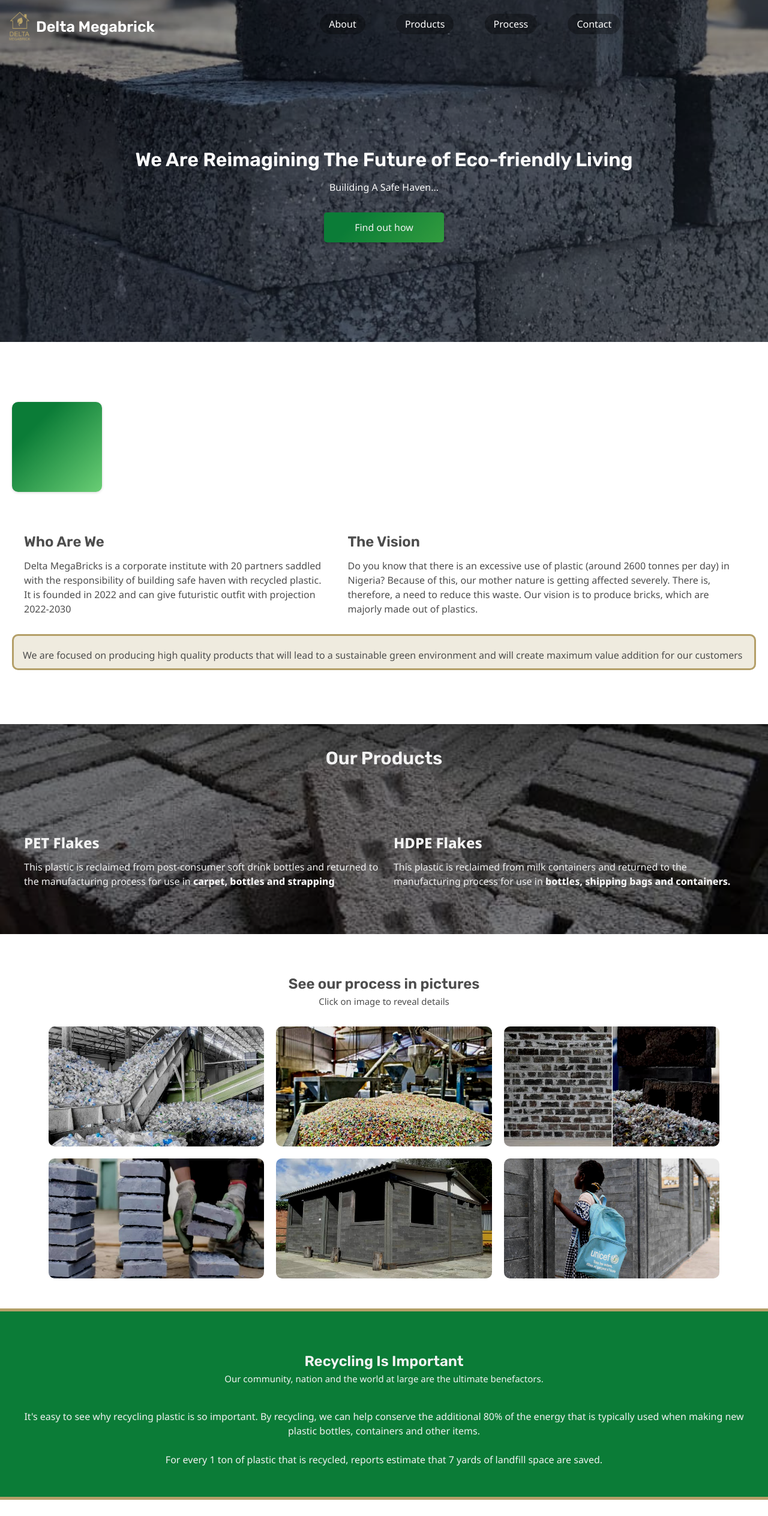
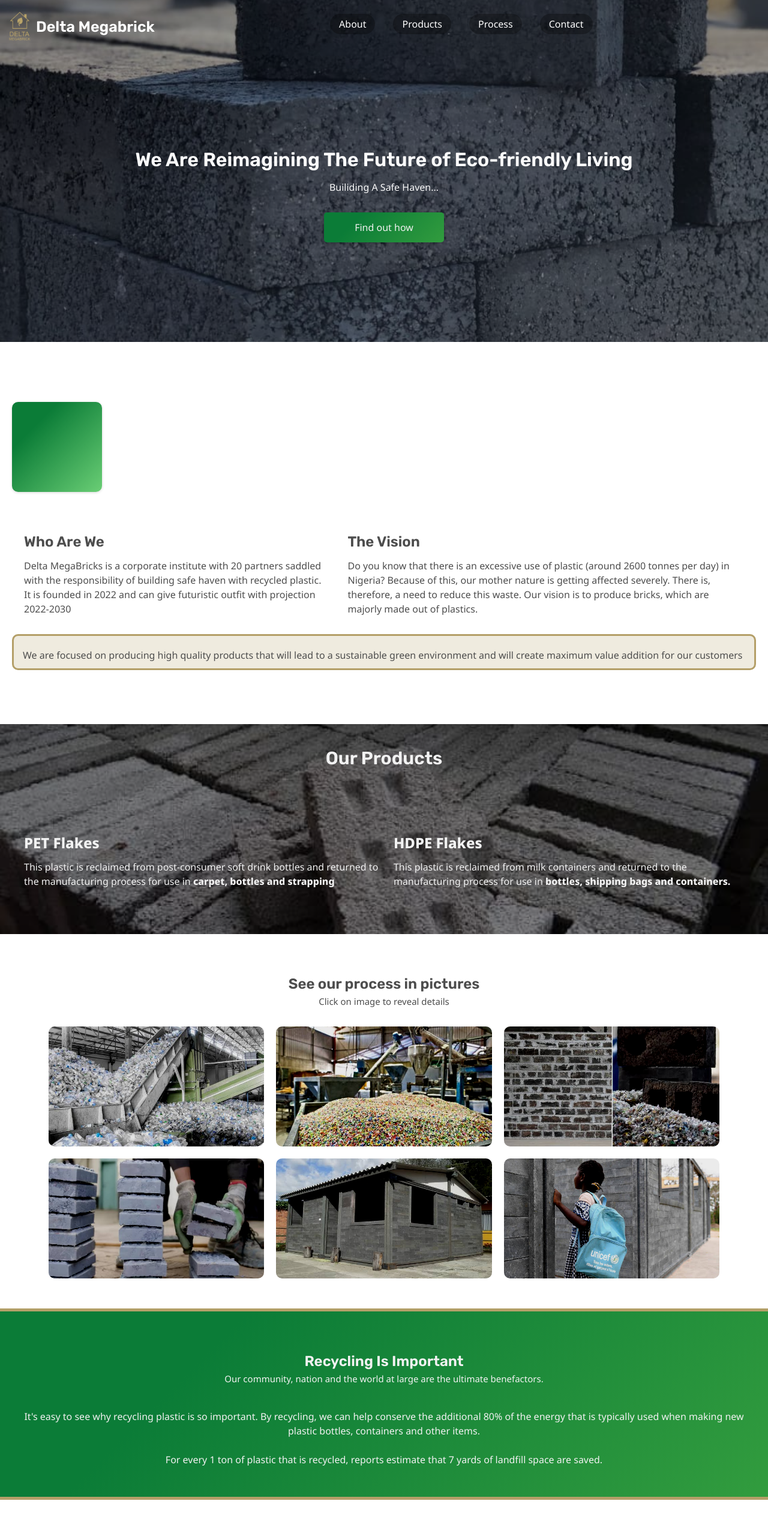
Before and after one commit to Bukunmikuti/deltamegabrick, a website built with Vite: page index.html in a window 1280 px wide. Shown: the top 2527 px of the page at 60% size. Built offline with nearby package versions, Linux system fonts and the light colour scheme; some icons are missing.

Commit message:
stlyling and minor fixes

```diff
--- a/css/core.less
+++ b/css/core.less
@@ -1,6 +1,6 @@
 @brown: rgba(180, 159, 104, );
 @color: #4d4d4d;
-@desktop: ~'only screen and (min-width: 801px)';
+@desktop: ~'only screen and (min-width: 700px)';
 
 // CSS Modern Reset
 *,*::before,*::after{box-sizing:border-box}body,h1,h2,h3,h4,p,figure,blockquote,dl,dd{margin:0}ul[role="list"],ol[role="list"]{list-style:none}html:focus-within{scroll-behavior:smooth}body{min-height:100vh;text-rendering:optimizeSpeed;line-height:1.5}a:not([class]){text-decoration-skip-ink:auto}img,picture{max-width:100%;display:block}input,button,textarea,select{font:inherit}@media(prefers-reduced-motion:reduce){html:focus-within{scroll-behavior:auto}*,*::before,*::after{animation-duration:.01ms !important;animation-iteration-count:1 !important;transition-duration:.01ms !important;scroll-behavior:auto !important}}
--- a/css/style.less
+++ b/css/style.less
@@ -44,10 +44,9 @@ header {
     }
 
     ul {
-      width: 47%;
       margin: 0;
       display: none;
-      justify-content: space-around;
+      justify-content: flex-end;
       align-items: center;
       //background: red;
 
@@ -61,6 +60,7 @@ header {
       background: rgba(0, 0, 0, 0.3);
       border-radius: 20px;
       padding: 5px 15px;
+      margin-right: 30px;
 
       &:hover {
         background: @brown;
@@ -285,6 +285,7 @@ header {
   align-items: center;
   text-align: center;
   background-color: #0b7c37;
+  background-image: linear-gradient(315deg, #329c3e 0%, #0b7c37 74%);
   color: #f2f2f2;
   border-top: 5px solid #b49f68;
   border-bottom: 5px solid #b49f68;
```
